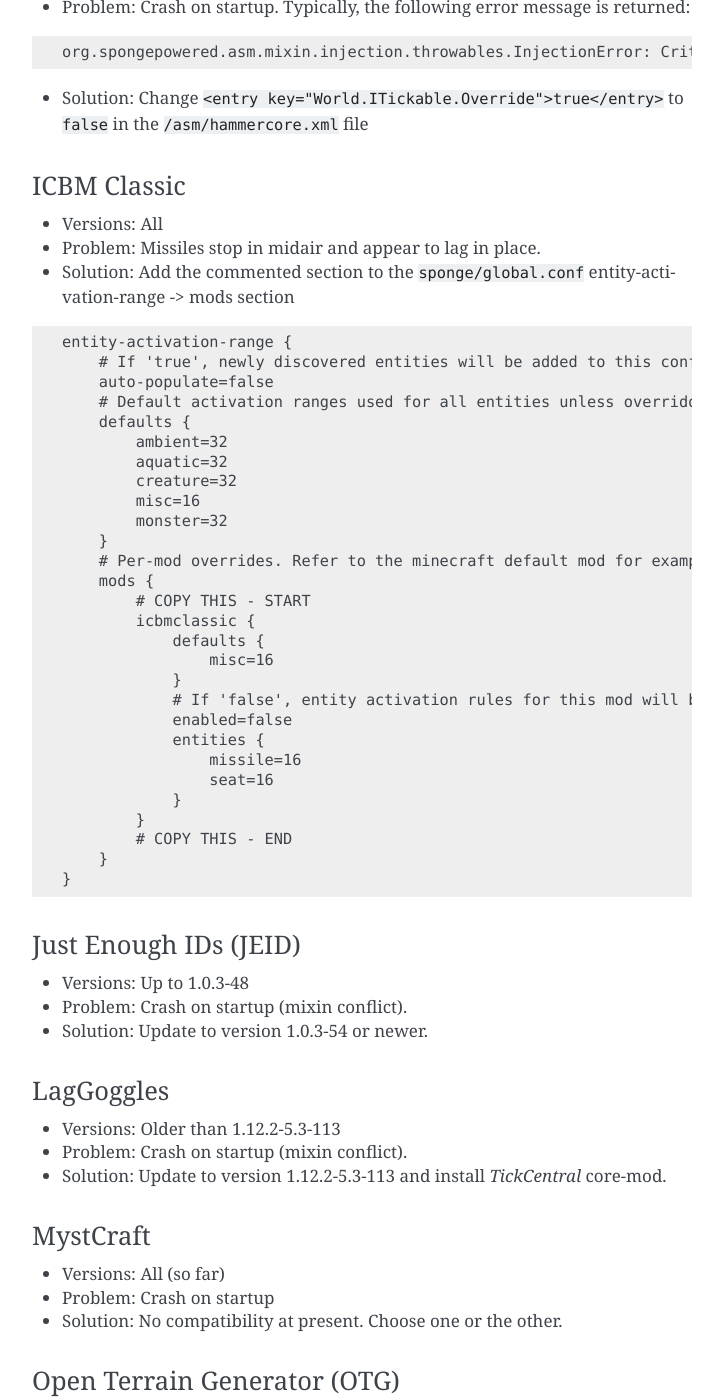
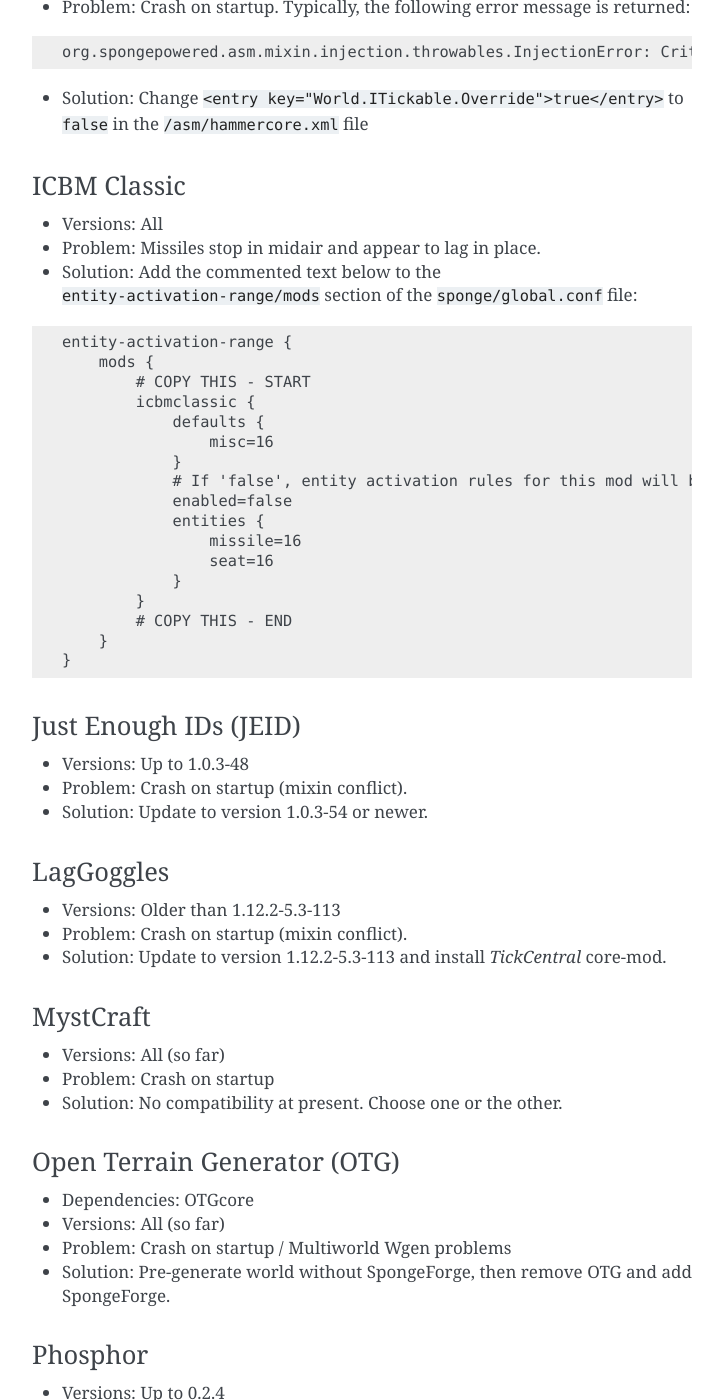
Before and after one commit to SpongePowered/SpongeDocs, a Sphinx documentation site: the page built from source/server/spongineer/incompatible.rst, in a window 1280 px wide and 1400 px high, scrolled down 1261 px. Shown: the whole window, without its empty margins (388-1111 px from the left). Built offline with Sphinx 7.4.7, drawn with Linux system fonts in a browser that asks for light colours; pages that are not in the unit, such as notebooks, are missing from menus.

Commit message:
Abbreviate global.conf quote

```diff
--- a/source/server/spongineer/incompatible.rst
+++ b/source/server/spongineer/incompatible.rst
@@ -56,22 +56,11 @@
 ~~~~~~~~~~~~
 - Versions: All
 - Problem: Missiles stop in midair and appear to lag in place.
-- Solution: Add the commented section to the ``sponge/global.conf`` entity-activation-range -> mods section
+- Solution: Add the commented text below to the ``entity-activation-range/mods`` section of the ``sponge/global.conf`` file:
 
 .. code-block:: none
 
     entity-activation-range {
-        # If 'true', newly discovered entities will be added to this config with a default value.
-        auto-populate=false
-        # Default activation ranges used for all entities unless overridden.
-        defaults {
-            ambient=32
-            aquatic=32
-            creature=32
-            misc=16
-            monster=32
-        }
-        # Per-mod overrides. Refer to the minecraft default mod for example.
         mods {
             # COPY THIS - START
             icbmclassic {
```
